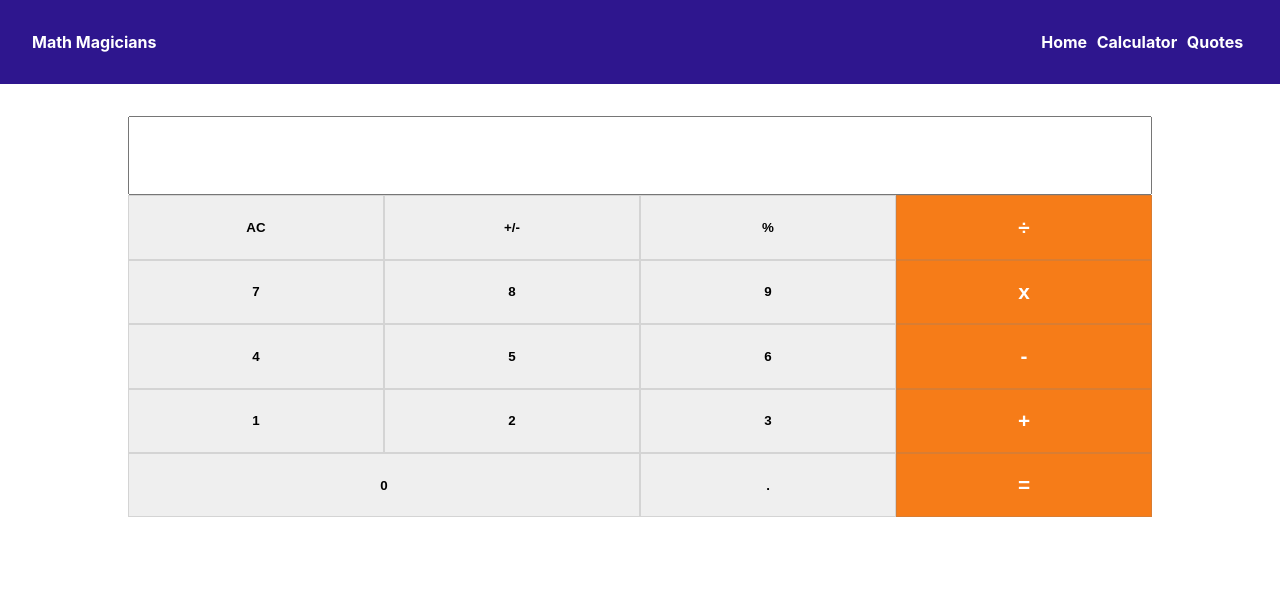
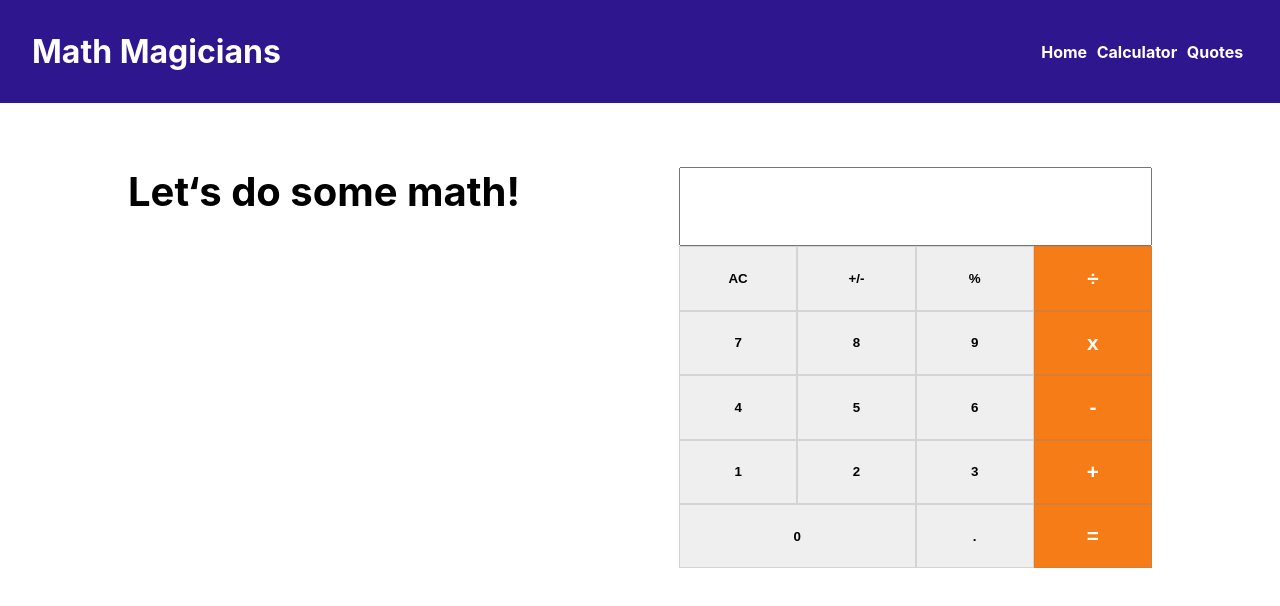
Before and after one commit to dselasea/math-magicians, a React (Create React App) app: page /calculator in a window 1280 px wide. Shown: the top 606 px of the page. Built offline with nearby package versions, Linux system fonts and the light colour scheme.

Commit message:
Style calculator component

```diff
--- a/src/components/Calculator.js
+++ b/src/components/Calculator.js
@@ -12,12 +12,17 @@ const Calculator = ({ buttons }) => {
   };
 
   return (
-    <div className="calculator">
-      <Input calculation={calculation} />
-      <div className="btn-calculator">
-        {buttons.map((button) => <button type="button" name={button.btn} onClick={handleCalculation} key={button.id}>{ button.btn }</button>)}
+    <section className="calculator">
+      <div className="calculator-title">
+        <h1>Let&lsquo;s do some math!</h1>
       </div>
-    </div>
+      <div>
+        <Input calculation={calculation} />
+        <div className="btn-calculator">
+          {buttons.map((button) => <button type="button" name={button.btn} onClick={handleCalculation} key={button.id}>{ button.btn }</button>)}
+        </div>
+      </div>
+    </section>
   );
 };
 
--- a/src/index.css
+++ b/src/index.css
@@ -36,10 +36,7 @@ code {
 .container {
   max-width: 1200px;
   width: 80%;
-  margin: 2rem auto;
-  /* display: flex;
-  flex-direction: row-reverse;
-  gap: 1rem; */
+  margin: 4rem auto;
 }
 
 .nav {
@@ -65,6 +62,14 @@ code {
 
 .nav .links a:hover {
   opacity: 0.8;
+}
+
+.calculator-title {
+  padding: 0 0 1rem 0;
+}
+
+.calculator-title h1 {
+  font-size: 1.5rem;
 }
 
 .calculator input {
@@ -131,3 +136,23 @@ code {
   0% { transform: rotate(0deg); }
   100% { transform: rotate(360deg); }
 }
+
+@media only screen and (min-width: 768px) {
+  /* For desktop: */
+  .nav h1 {
+    font-size: 2rem;
+  }
+
+  .calculator {
+    display: flex;
+    justify-content: space-between;
+  }
+
+  .calculator-title {
+    padding: 0 0 1rem 0;
+  }
+
+  .calculator-title h1 {
+    font-size: 2.5rem;
+  }
+}
```
